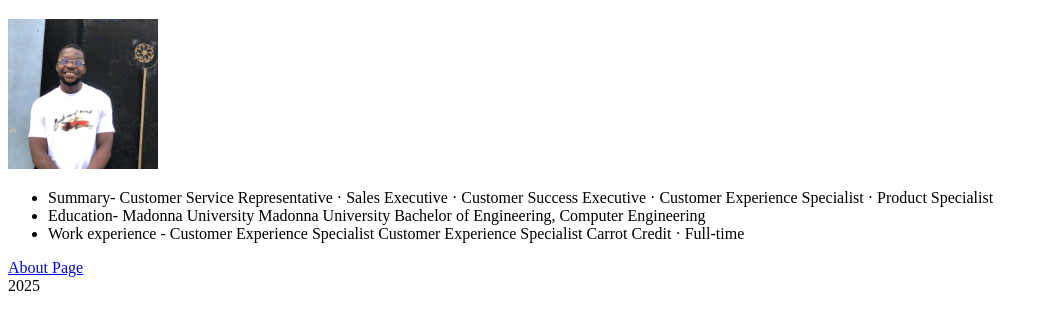
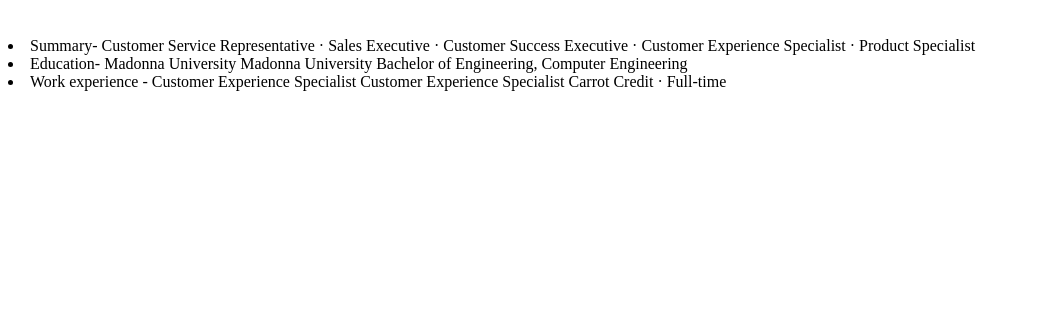
Before and after one commit to Maricobie/my-resume-portfolio, a plain HTML site: page index.html in a window 1280 px wide. Shown: the part 61-390 px from the top of the page, without its empty margins (0-1047 px from the left). Drawn offline with Linux system fonts and the light colour scheme.

Commit message:
Add files via upload

```diff
--- a/index.html
+++ b/index.html
@@ -9,7 +9,7 @@
 <body>
 
     <h1>Oguego Obinna Emmanuel</h1>
-    <img src="/1682421583310.jpg" alt="my profile pic"width= 150/>
+    <img src=""
 <ul>
 
     <li> Summary- Customer Service Representative · Sales Executive · Customer Success Executive · Customer Experience Specialist · Product Specialist</li>
@@ -20,13 +20,9 @@
         Customer Experience Specialist
         Carrot Credit · Full-time</li>
 </ul>
-<a href="./about.html">About Page</a>
-
-<footer>
-
-2025
-</footer>
 
 </body>
 
+
+
 </html>
```
